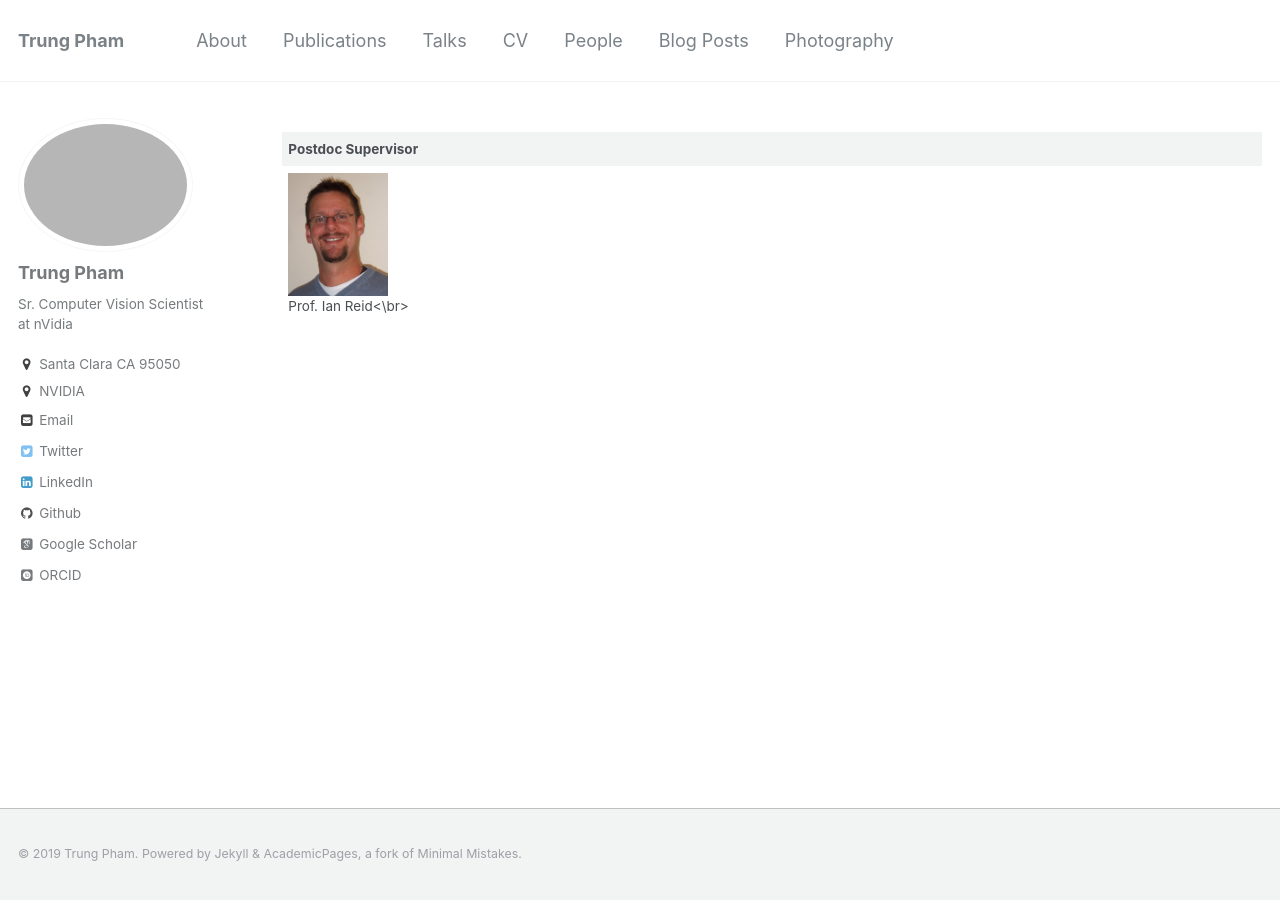
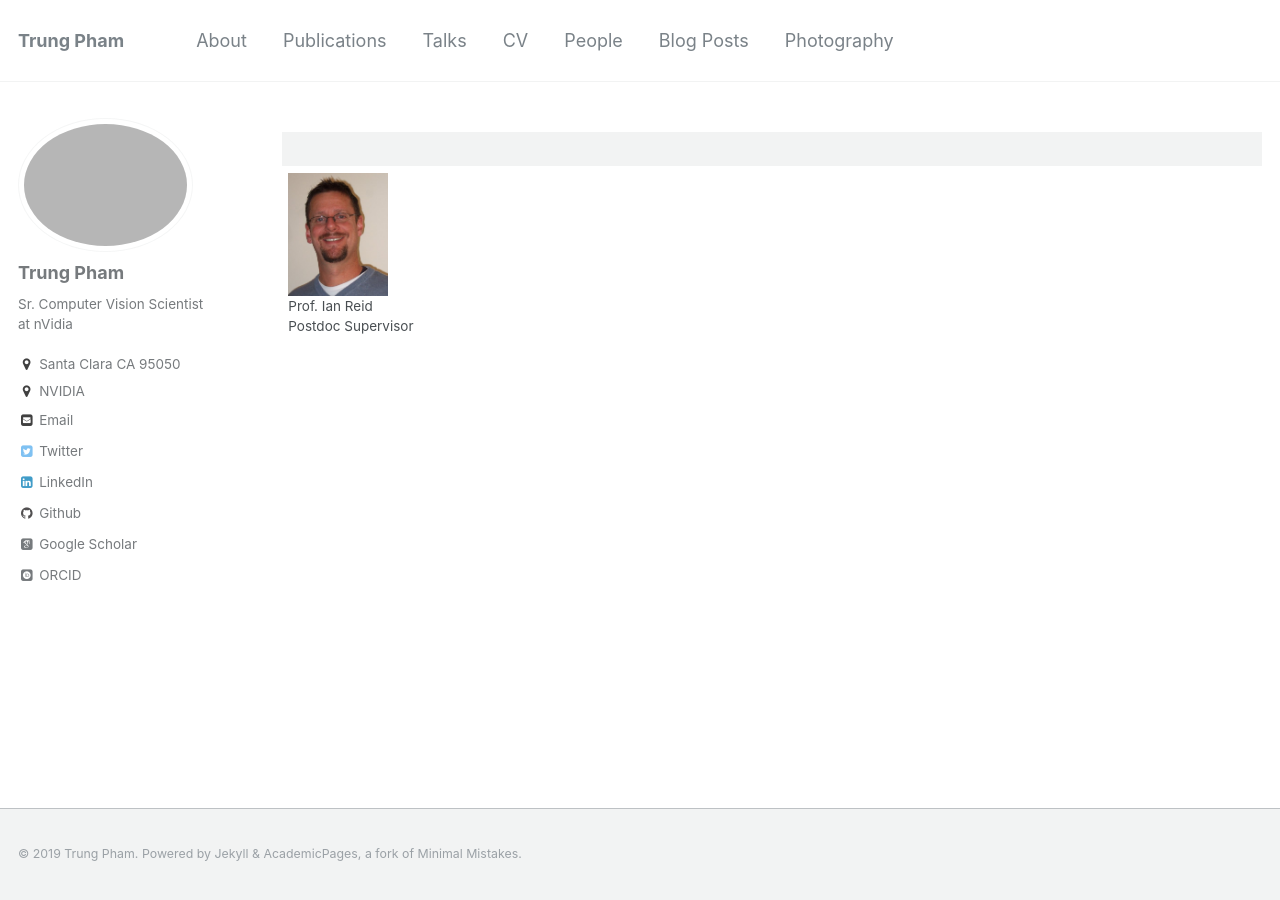
Before and after one commit to trungtpham/trungtpham.github.io, a Jekyll site: the page built from _pages/people.md, in a window 1280 px wide. Built offline with Jekyll 4.4.1, drawn with Linux system fonts in a browser that asks for light colours; some web fonts are replaced.

Commit message:
Update people.md

```diff
--- a/_pages/people.md
+++ b/_pages/people.md
@@ -7,6 +7,6 @@ author_profile: true
 
 {% include base_path %}
 
-|  Postdoc Supervisor |   |
+|   |   |
 |---|---|
-|<img src="../images/ian_reid.jpg" alt="drawing" width="100px"/> <br> Prof. [Ian Reid](https://cs.adelaide.edu.au/~ianr/)<\br>||
+|<img src="../images/ian_reid.jpg" alt="drawing" width="100px"/> <br> Prof. [Ian Reid](https://cs.adelaide.edu.au/~ianr/) <br> Postdoc Supervisor||
```
